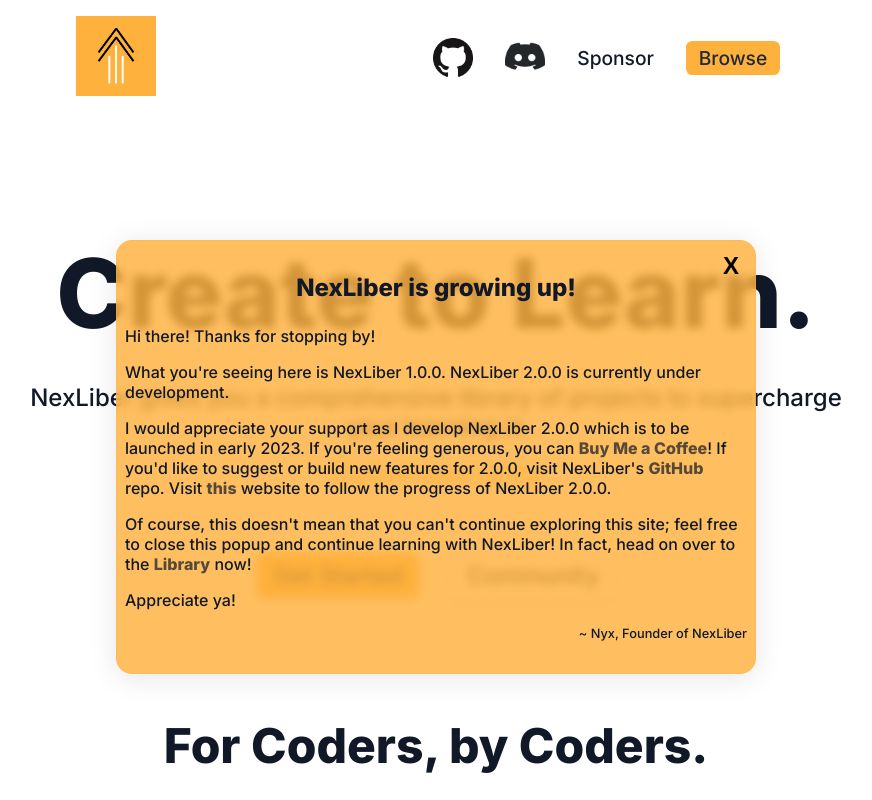
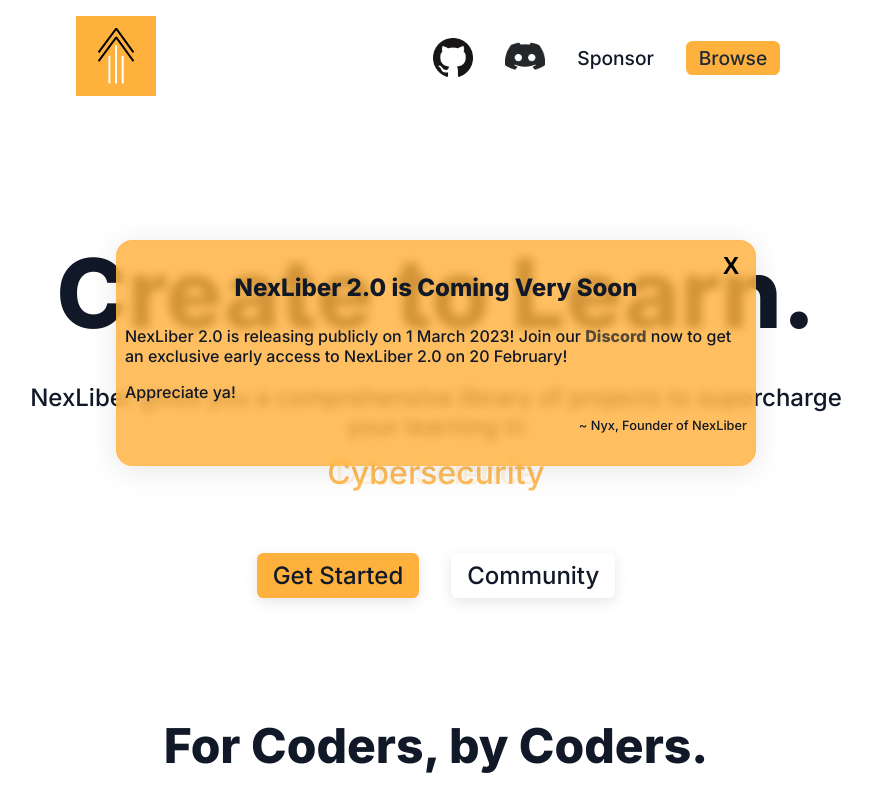
Before and after one commit to xyntechx/NexLiber-v1, a Next.js app: page / in a window 1280 px wide. Shown: the top 800 px of the page, without its empty margins (204-1076 px from the left). Built offline with nearby package versions, Linux system fonts and the light colour scheme.

Commit message:
✨ Update popup message

```diff
--- a/components/popup/index.tsx
+++ b/components/popup/index.tsx
@@ -17,47 +17,19 @@
                     >
                         X
                     </button>
-                    <h1 className={styles.title}>NexLiber is growing up!</h1>
+                    <h1 className={styles.title}>
+                        NexLiber 2.0 is Coming Very Soon
+                    </h1>
                     <p className={styles.text}>
-                        Hi there! Thanks for stopping by!
-                    </p>
-                    <p className={styles.text}>
-                        What you&apos;re seeing here is NexLiber 1.0.0. NexLiber
-                        2.0.0 is currently under development.
-                    </p>
-                    <p className={styles.text}>
-                        I would appreciate your support as I develop NexLiber
-                        2.0.0 which is to be launched in early 2023. If
-                        you&apos;re feeling generous, you can{" "}
-                        <Link href="https://www.buymeacoffee.com/xyntechx">
+                        NexLiber 2.0 is releasing publicly on 1 March 2023! Join
+                        our{" "}
+                        <Link href="/community">
                             <a target="_blank" className={styles.link}>
-                                Buy Me a Coffee
-                            </a>
-                        </Link>
-                        ! If you&apos;d like to suggest or build new features
-                        for 2.0.0, visit NexLiber&apos;s{" "}
-                        <Link href="https://github.com/xyntechx/NexLiber/issues">
-                            <a target="_blank" className={styles.link}>
-                                GitHub
+                                Discord
                             </a>
                         </Link>{" "}
-                        repo. Visit{" "}
-                        <Link href="https://nexliber-2.vercel.app/">
-                            <a target="_blank" className={styles.link}>
-                                this
-                            </a>
-                        </Link>{" "}
-                        website to follow the progress of NexLiber 2.0.0.
-                    </p>
-                    <p className={styles.text}>
-                        Of course, this doesn&apos;t mean that you can&apos;t
-                        continue exploring this site; feel free to close this
-                        popup and continue learning with NexLiber! In fact, head
-                        on over to the{" "}
-                        <Link href="/library">
-                            <a className={styles.link}>Library</a>
-                        </Link>{" "}
-                        now!
+                        now to get an exclusive early access to NexLiber 2.0 on
+                        20 February!
                     </p>
                     <p className={styles.text}>Appreciate ya!</p>
                     <sub className={styles.author}>
```
